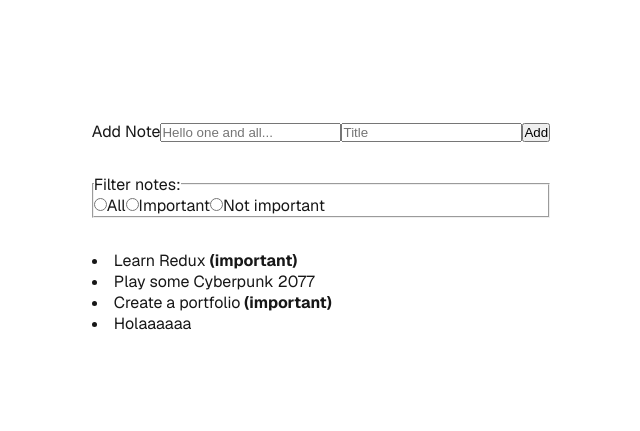
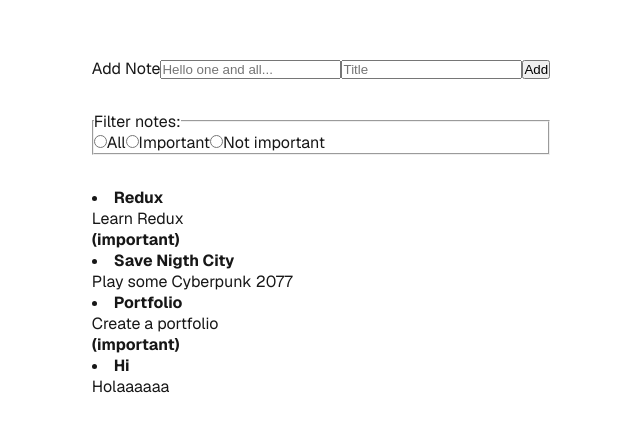
Before and after one commit to LaraBerenguer/notes-app, a Next.js app: page / in a window 1280 px wide. Shown: the part 173-604 px from the top of the page, without its empty margins (319-959 px from the left). Built offline with nearby package versions, Linux system fonts and the light colour scheme; data requests are answered from the project's data file.

Commit message:
Add titles to notes in db.json and update NotesList component for display

```diff
--- a/src/components/NotesList.tsx
+++ b/src/components/NotesList.tsx
@@ -26,7 +26,8 @@ const NotesList = () => {
             {
                 filteredNotes.map(note =>
                 (<li key={note.id} onClick={() => handleImportance(note.id!)}>
-                    {note.content}
+                    <b>{note.title}</b>
+                    <p>{note.content}</p>
                     <b>{note.important ? " (important)" : ""}</b>
                 </li>
                 ))
--- a/src/data/db.json
+++ b/src/data/db.json
@@ -3,21 +3,25 @@
     {
       "id": "1",
       "important": true,
+      "title": "Redux",
       "content": "Learn Redux"
     },
     {
       "id": "2",
       "important": false,
+      "title": "Save Nigth City",
       "content": "Play some Cyberpunk 2077"
     },
     {
       "id": "3",
       "important": true,
+      "title": "Portfolio",
       "content": "Create a portfolio"
     },
     {
       "id": "f819",
       "important": false,
+      "title": "Hi",
       "content": "Holaaaaaa"
     }
   ]
```
